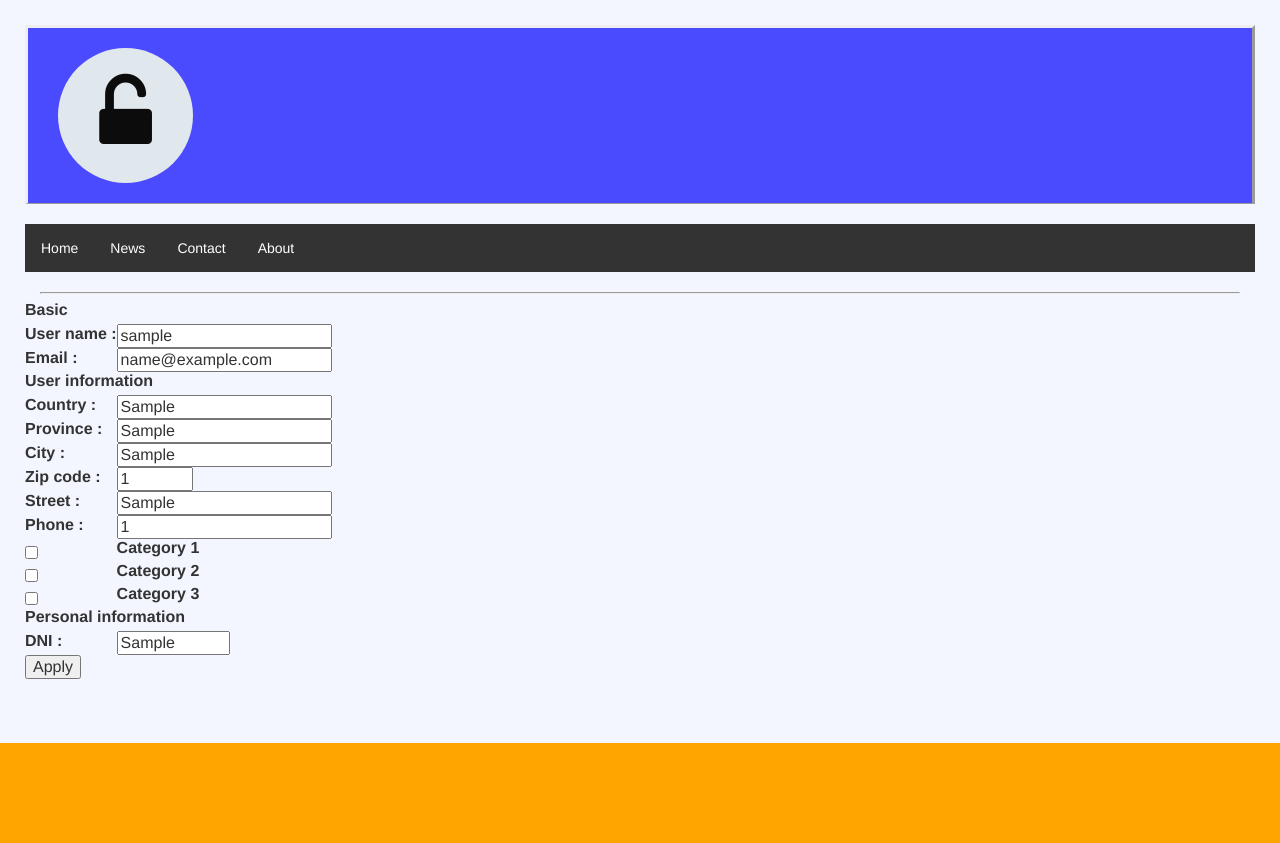
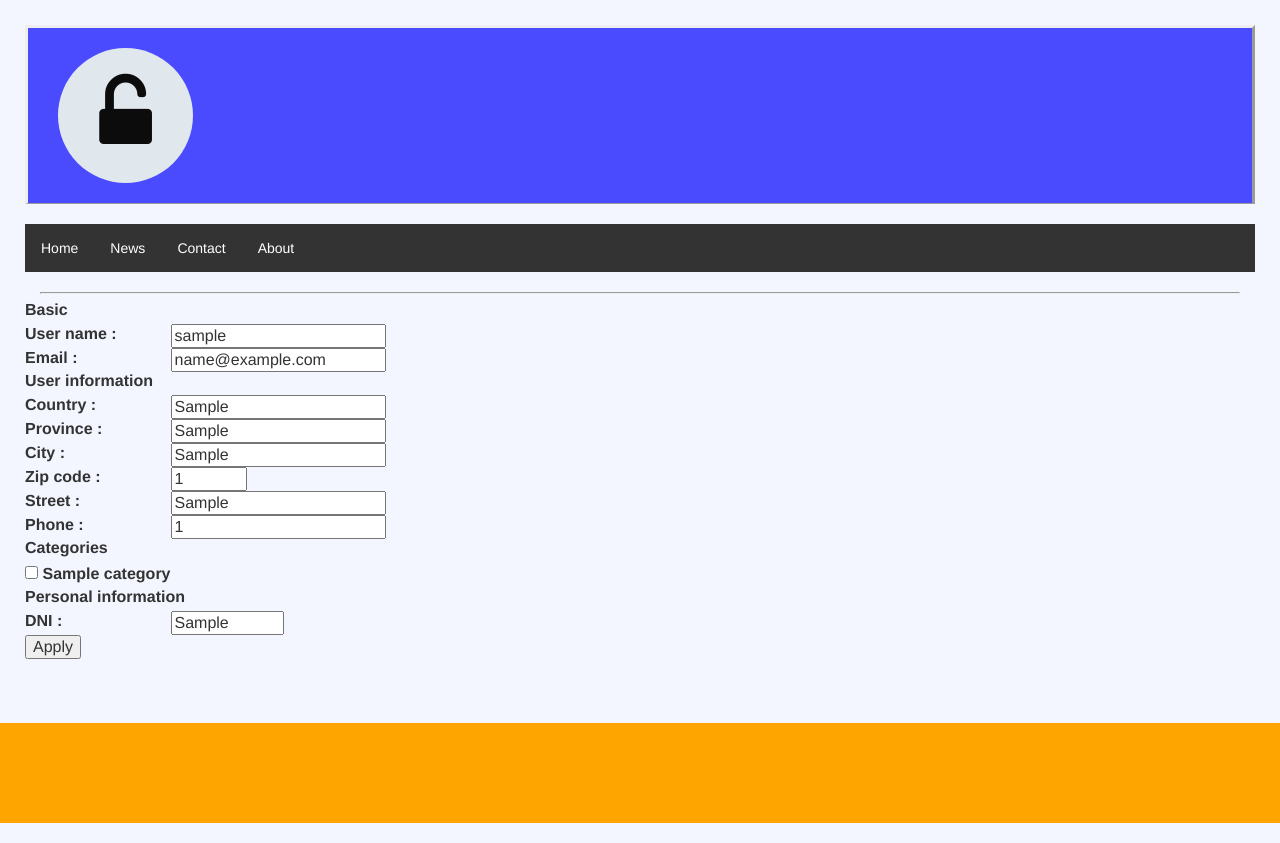
Before and after one commit to rarques/CRM_JointProject, a Django app: page /modify_person/ in a window 1280 px wide. Run offline with Django 3.2, Linux system fonts and the light colour scheme; a user stored in the database is signed in; tables that the repository leaves empty hold one stand-in row (values such as "Sample post"); parts of the project's set-up code (start-up, migrations or seed data) failed here and were passed over; some libraries are stand-ins or nearby versions.

Commit message:
modify categories implemented

```diff
--- a/CRMapp/templates/modify_person.html
+++ b/CRMapp/templates/modify_person.html
@@ -108,38 +108,21 @@
                     </td>
                 </tr>
                 <tr>
-                    <td>
-                        <input type="checkbox" name="categories"
-                               value="category 1"/>
-                    </td>
-                    <td>
+                    <td colspan="2">
                         <label>
-                            Category 1
+                            Categories
                         </label>
                     </td>
                 </tr>
-                <tr>
-                    <td>
-                        <input type="checkbox" name="categories"
-                               value="category 2">
-                    </td>
-                    <td>
-                        <label>
-                            Category 2
-                        </label>
-                    </td>
-                </tr>
-                <tr>
-                    <td>
-                        <input type="checkbox" name="categories"
-                               value="category 3">
-                    </td>
-                    <td>
-                        <label>
-                            Category 3
-                        </label>
-                    </td>
-                </tr>
+                {% for category in categories %}
+                    <tr>
+                        <td>
+                            <input type="checkbox" id="{{ category.name }}" name="category"
+                                   value="{{ category }}">
+                            <label for="{{ category.name }}">{{ category }}</label>
+                        </td>
+                    </tr>
+                {% endfor %}
                 <tr>
                     <td colspan="2">
                         <label>
--- a/CRMapp/views.py
+++ b/CRMapp/views.py
@@ -4,7 +4,7 @@ from django.http.response import HttpResponse
 from django.shortcuts import render, render_to_response, redirect
 from forms import *
 
-from CRMapp.models import WebUser, UserAsPerson, UserAsCompany, CategoryPerUser
+from CRMapp.models import WebUser, UserAsPerson, UserAsCompany, CategoryPerUser, Category
 
 
 @login_required
@@ -30,7 +30,7 @@ def person_profile(request):
                           'zip_code': web_user.zip_code,
                           'street': web_user.street,
                           'phone': web_user.phone,
-                          'categories' : categories,
+                          'categories': categories,
                           'dni': user_as_person.DNI
                       })
 
@@ -58,7 +58,7 @@ def company_profile(request):
                           'zip_code': web_user.zip_code,
                           'street': web_user.street,
                           'phone': web_user.phone,
-                          'categories' : categories,
+                          'categories': categories,
                           'cif': user_as_company.CIF
                       })
 
@@ -71,8 +71,10 @@ def modify_person(request):
     """
     user = request.user
     web_user = WebUser.objects.get(django_user=user)
+    categories_per_user = Category.objects.all()
     user_as_person = UserAsPerson.objects.get(web_user=web_user)
     if request.method == 'POST':
+        CategoryPerUser.objects.filter(user=web_user).delete()
         parameters = get_person_profile_parameters(request.POST,
                                                    user, web_user,
                                                    user_as_person)
@@ -89,6 +91,7 @@ def modify_person(request):
                           'zip_code': web_user.zip_code,
                           'street': web_user.street,
                           'phone': web_user.phone,
+                          'categories': categories_per_user,
                           'dni': user_as_person.DNI
                       }
                       )
@@ -103,8 +106,10 @@ def modify_company(request):
     """
     user = request.user
     web_user = WebUser.objects.get(django_user=user)
+    categories_per_user = Category.objects.all()
     user_as_company = UserAsCompany.objects.get(web_user=web_user)
     if request.method == 'POST':
+        CategoryPerUser.objects.filter(user=web_user).delete()
         parameters = get_company_profile_parameters(request.POST,
                                                     user, web_user, user_as_company)
         update_company_profile(parameters, user, web_user,
@@ -121,6 +126,7 @@ def modify_company(request):
                           'zip_code': web_user.zip_code,
                           'street': web_user.street,
                           'phone': web_user.phone,
+                          'categories': categories_per_user,
                           'cif': user_as_company.CIF
                       }
                       )
@@ -136,6 +142,7 @@ def get_company_profile_parameters(source, user, web_user, user_as_company):
     parameters = {}
     get_basic_parameters(parameters, source, user)
     get_user_parameters(parameters, source, web_user)
+    get_category_parameters(parameters, source, web_user)
     get_company_parameters(parameters, source, user_as_company)
     return parameters
 
@@ -149,6 +156,7 @@ def get_person_profile_parameters(source, user, web_user, user_as_person):
     parameters = {}
     get_basic_parameters(parameters, source, user)
     get_user_parameters(parameters, source, web_user)
+    get_category_parameters(parameters, source, web_user)
     get_person_parameters(parameters, source, user_as_person)
     return parameters
 
@@ -177,6 +185,11 @@ def get_user_parameters(parameters, source, web_user):
     parameters['zip_code'] = source['zip_code']
     parameters['street'] = source['street']
     parameters['phone'] = source['phone']
+
+
+def get_category_parameters(parameters, source, web_user):
+    parameters['categories'] = source.getlist('category')
+
 
 def get_company_parameters(parameters, source, user_as_company):
     """
@@ -208,6 +221,7 @@ def update_company_profile(parameters, user, web_user, user_as_company):
     """
     update_basic_parameters(parameters, user)
     update_user_parameters(parameters, web_user)
+    update_category_parameters(parameters, web_user)
     update_company_parameters(parameters, user_as_company)
     user.save(update_fields=["username", "email"])
     web_user.save(update_fields=["country", "province", "city", "zip_code",
@@ -225,6 +239,7 @@ def update_person_profile(parameters, user, web_user, user_as_person):
     """
     update_basic_parameters(parameters, user)
     update_user_parameters(parameters, web_user)
+    update_category_parameters(parameters, web_user)
     update_person_parameters(parameters, user_as_person)
     user.save(update_fields=["username", "email"])
     web_user.save(update_fields=["country", "province", "city", "zip_code",
@@ -254,6 +269,13 @@ def update_user_parameters(parameters, web_user):
     web_user.zip_code = parameters['zip_code']
     web_user.street = parameters['street']
     web_user.phone = parameters['phone']
+
+
+def update_category_parameters(parameters, web_user):
+    for cat in parameters['categories']:
+        print "-----------------------", cat
+        category = Category.objects.get(name=cat)
+        CategoryPerUser.objects.create(user=web_user, category=category)
 
 
 def update_company_parameters(parameters, user_as_company):
```
Also changed, not shown: CRMapp/templates/modify_company.html (+9 -33 lines).
